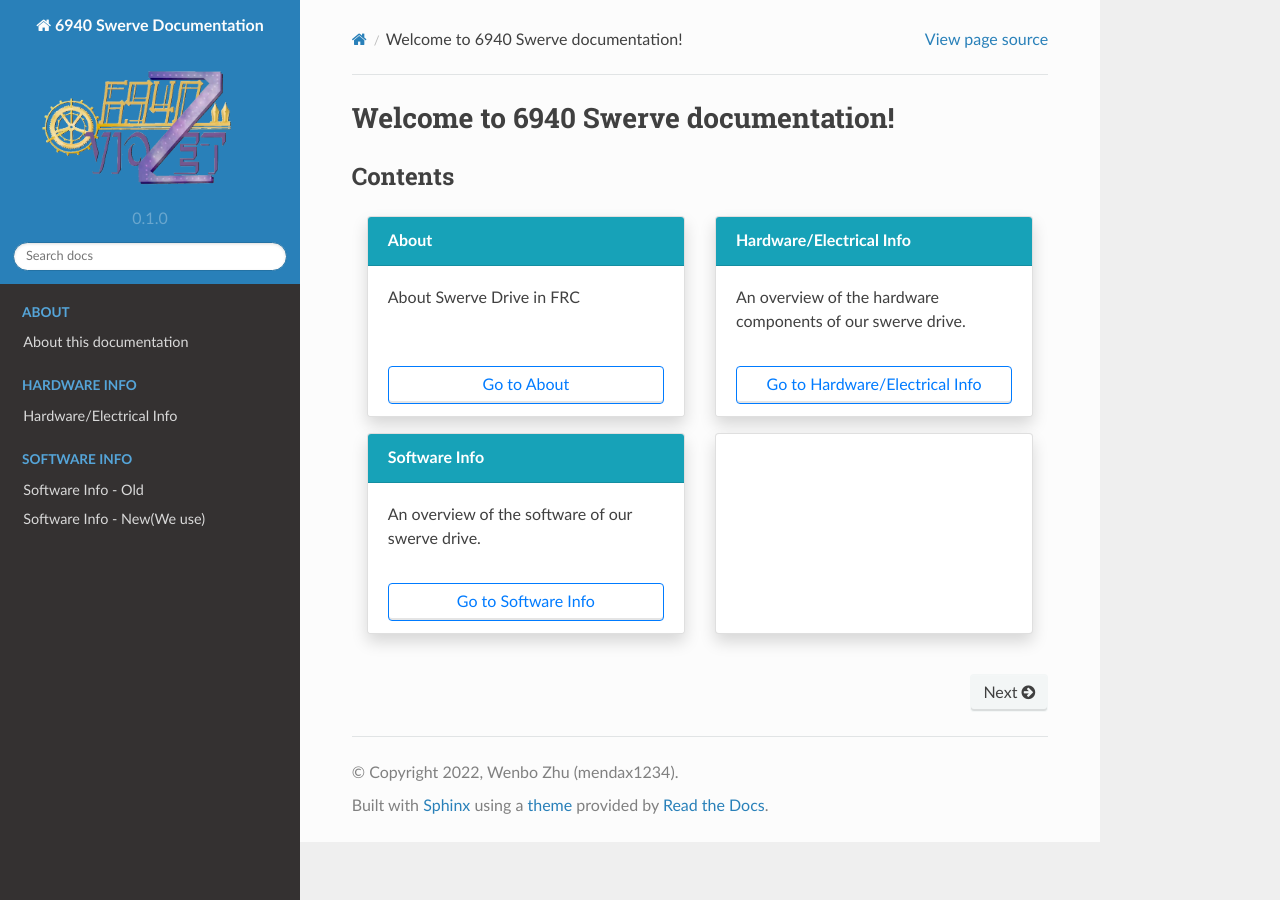
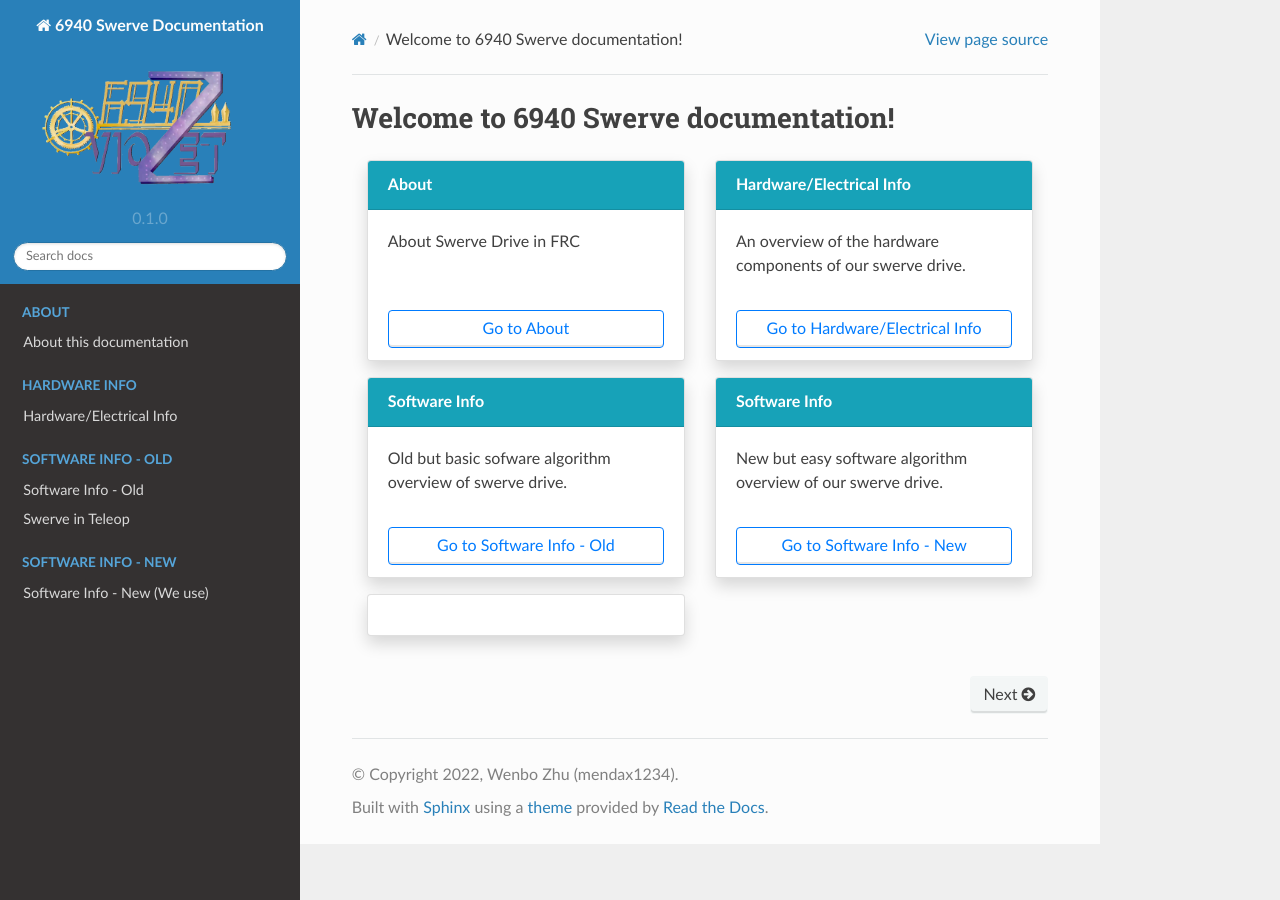
Before and after one commit to mendax1234/6940Swerve-docs, a Sphinx documentation site: the page built from docs/source/index.rst, in a window 1280 px wide. Built offline with Sphinx 7.4.7 and the Read the Docs theme 2.0.0, drawn with Linux system fonts in a browser that asks for light colours.

Commit message:
Optimize the structure

```diff
--- /dev/null
+++ b/docs/source/docs/software-info-new/index.rst
@@ -0,0 +1,2 @@
+Software Info - New (We use)
+=============================
--- a/docs/source/index.rst
+++ b/docs/source/index.rst
@@ -1,8 +1,6 @@
 Welcome to 6940 Swerve documentation!
 =========================================
 
-Contents
---------
 
 .. panels::
    :column: col-sm-6 d-flex pb-3
@@ -35,7 +33,7 @@ Contents
 
    +++
 
-   .. link-button:: /docs/hardware-info/index
+   .. link-button:: /docs/hardware-info/hardware-info
       :type: ref
       :text: Go to Hardware/Electrical Info
       :classes: btn-outline-primary btn-block
@@ -47,33 +45,56 @@ Contents
 
    ^^^
 
-   An overview of the software of our swerve drive.
+   Old but basic sofware algorithm overview of swerve drive.
 
    +++
 
-   .. link-button:: /docs/software-info/index
+   .. link-button:: /docs/software-info-old/index
       :type: ref
-      :text: Go to Software Info
+      :text: Go to Software Info - Old
+      :classes: btn-outline-primary btn-block
+   ---
+   :header: bg-info font-weight-bold text-white
+
+   Software Info
+
+   ^^^
+
+   New but easy software algorithm overview of our swerve drive.
+
+   +++
+
+   .. link-button:: /docs/software-info-new/index
+      :type: ref
+      :text: Go to Software Info - New
       :classes: btn-outline-primary btn-block
    ---
 
 .. toctree::
-   :maxdepth: 1
+   :maxdepth: 2
    :caption: About
    :hidden:
 
-   docs/about/index
+   docs/about/about
 
 .. toctree::
    :maxdepth: 2
    :caption: Hardware Info
    :hidden:
 
-   docs/hardware-info/index
+   docs/hardware-info/hardware-info
 
 .. toctree::
-   :maxdepth: 1
-   :caption: Software Info
+   :maxdepth: 2
+   :caption: Software Info - Old
    :hidden:
 
-   docs/software-info/index
+   docs/software-info-old/index
+   docs/software-info-old/swerve-in-teleop/index
+
+.. toctree::
+   :maxdepth: 2
+   :caption: Software Info - New
+   :hidden:
+
+   docs/software-info-new/index
```
Also changed, not shown: other parts of docs/source/index.rst (+1 -1 lines), docs/source/docs/software-info-old/index.rst (renamed from docs/source/docs/software-info/index.rst, +0 -10 lines), docs/source/docs/software-info-old/swerve-in-teleop/index.rst (added, +7 -0 lines), docs/source/docs/about/about.rst (renamed from docs/source/docs/about/index.rst), docs/source/docs/hardware-info/hardware-info.rst (renamed from docs/source/docs/hardware-info/index.rst), docs/source/docs/software-info-old/swerve-in-teleop/how-it-should-work.rst (renamed from docs/source/docs/software-info/software-info-old/how-it-should-work.rst), docs/source/docs/software-info-old/swerve-in-teleop/the-math.rst (renamed from docs/source/docs/software-info/software-info-old/the-math.rst).
